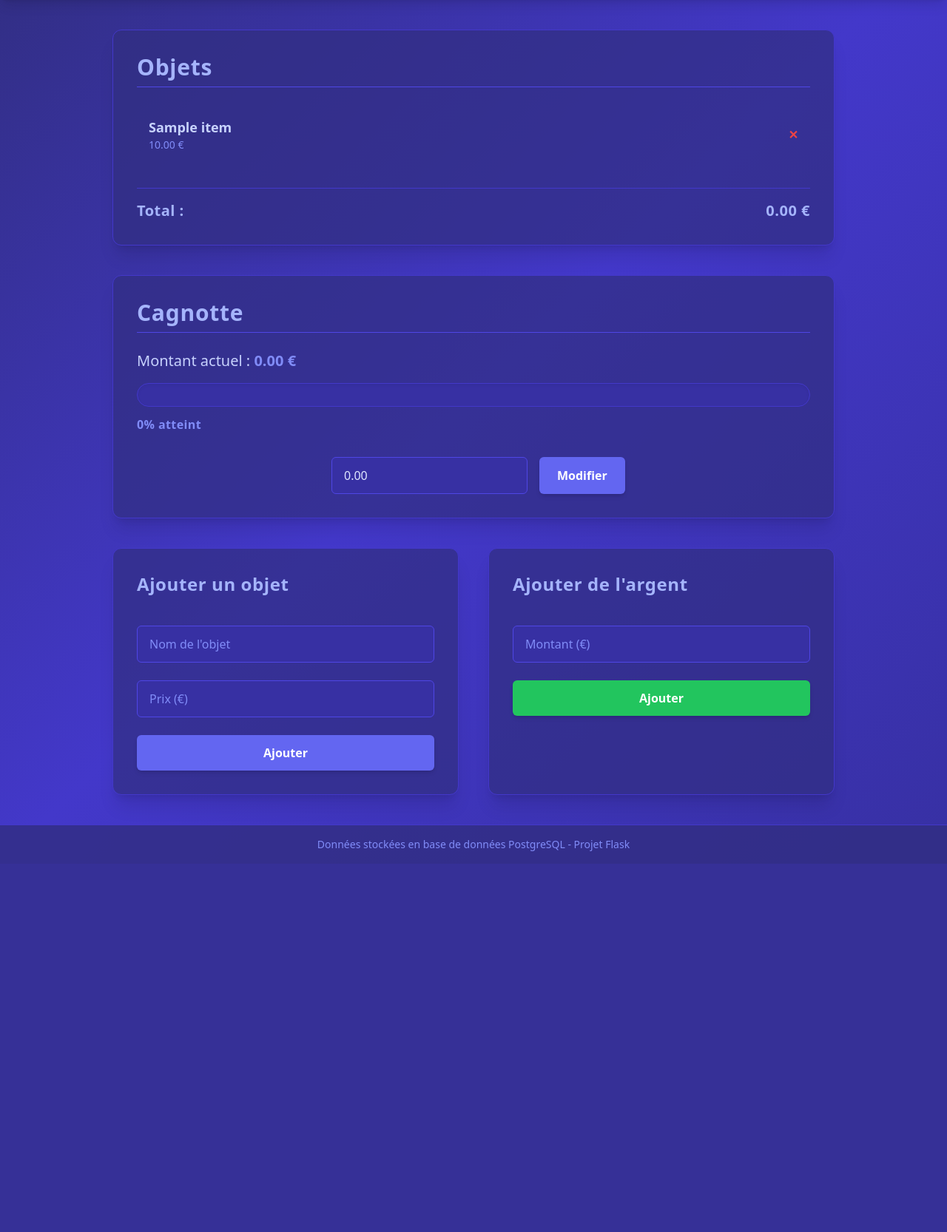
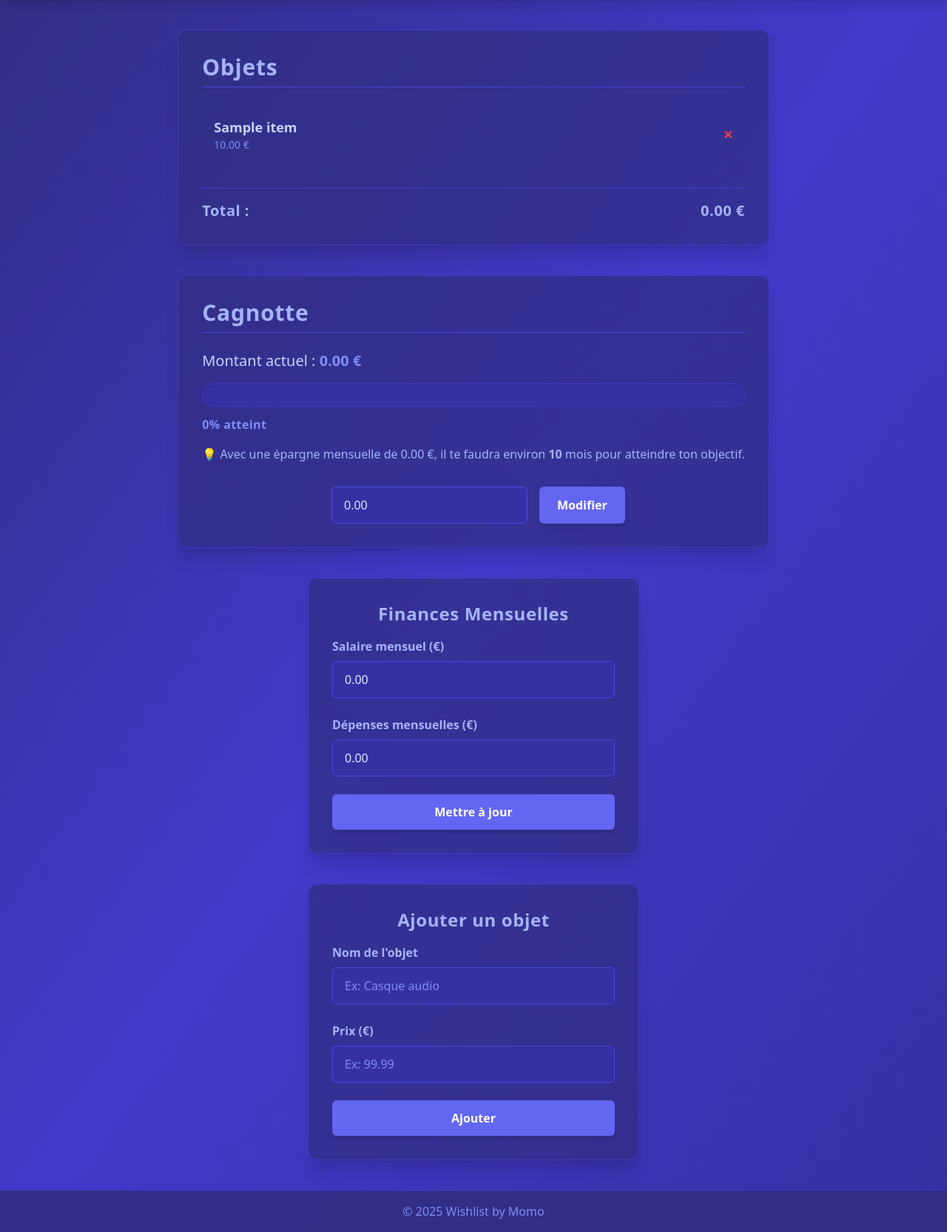
Before and after one commit to momox886/wish_list_projection, a Python web app: template app/templates/index.html in a window 1280 px wide. Shown: the part 89-1755 px from the top of the page at 74% size. Before the commit the page ends 1257 px from the top, so only its background shows below. Run offline with Jinja, Linux system fonts and the light colour scheme; the template is opened without the code that fills it: most values are stand-ins (such as "Sample title", 1, 10 or a date in 2020); some libraries are stand-ins or nearby versions.

Commit message:
Rajout de mesure d'epargne a mettre tout les mois selon le revenu et le cout

```diff
--- a/app/models/__init__.py
+++ b/app/models/__init__.py
@@ -1,2 +1,4 @@
 from .cagnotte import Cagnotte
 from .item import Item
+from .budget import Budget
+from .userdata import UserData
--- /dev/null
+++ b/app/models/budget.py
@@ -0,0 +1,6 @@
+from .. import db
+
+class Budget(db.Model):
+    id = db.Column(db.Integer, primary_key=True)
+    salaire = db.Column(db.Float, nullable=False)
+    depenses = db.Column(db.Float, nullable=False)
--- /dev/null
+++ b/app/models/userdata.py
@@ -0,0 +1,6 @@
+from .. import db
+
+class UserData(db.Model):
+    id = db.Column(db.Integer, primary_key=True)
+    salaire_mensuel = db.Column(db.Float, default=0.0)
+    depenses_mensuelles = db.Column(db.Float, default=0.0)
--- a/app/templates/index.html
+++ b/app/templates/index.html
@@ -91,6 +91,17 @@
         <p class="mt-6 text-green-400 font-extrabold text-2xl animate-pulse select-none">🎉 Objectif atteint ! Bravo !</p>
       {% endif %}
 
+      {% if mois_necessaires is not none %}
+        <p class="mt-4 text-indigo-300">
+          💡 Avec une épargne mensuelle de {{ '%.2f' % montant_epargnable }} €, il te faudra environ
+          <strong>{{ mois_necessaires|round(1) }}</strong> mois pour atteindre ton objectif.
+        </p>
+      {% elif montant_epargnable <= 0 %}
+        <p class="mt-4 text-red-400 font-semibold">
+          ⚠️ Attention : tes dépenses dépassent ou égalent ton salaire, impossible d’épargner pour le moment.
+        </p>
+      {% endif %}
+
       <!-- Modifier le montant -->
       <form method="POST" action="/edit_money" class="mt-8 flex flex-col sm:flex-row gap-4 max-w-sm mx-auto">
         <input
@@ -113,65 +124,85 @@
       </form>
     </section>
 
-    <!-- Formulaires -->
-    <section class="grid gap-10 md:grid-cols-2">
+    <!-- Formulaire Salaire & Dépenses -->
+    <section class="bg-indigo-900/70 rounded-xl shadow-xl p-8 border border-indigo-700 max-w-md mx-auto">
+      <h3 class="text-2xl font-bold text-indigo-300 mb-4 tracking-wide text-center">Finances Mensuelles</h3>
+      <form method="POST" action="/update_finances" class="space-y-6">
+        <div>
+          <label for="salaire_mensuel" class="block mb-2 font-semibold text-indigo-300">Salaire mensuel (€)</label>
+          <input
+            id="salaire_mensuel"
+            type="number"
+            step="0.01"
+            name="salaire_mensuel"
+            value="{{ '%.2f' % salaire_mensuel }}"
+            required
+            class="w-full bg-indigo-800 text-indigo-100 border border-indigo-600 rounded-md px-4 py-3 placeholder-indigo-400 focus:ring-2 focus:ring-indigo-400 transition"
+          />
+        </div>
+        <div>
+          <label for="depenses_mensuelles" class="block mb-2 font-semibold text-indigo-300">Dépenses mensuelles (€)</label>
+          <input
+            id="depenses_mensuelles"
+            type="number"
+            step="0.01"
+            name="depenses_mensuelles"
+            value="{{ '%.2f' % depenses_mensuelles }}"
+            required
+            class="w-full bg-indigo-800 text-indigo-100 border border-indigo-600 rounded-md px-4 py-3 placeholder-indigo-400 focus:ring-2 focus:ring-indigo-400 transition"
+          />
+        </div>
+        <button
+          type="submit"
+          class="w-full bg-indigo-500 hover:bg-indigo-600 text-white font-semibold py-3 rounded-md shadow-md transition-transform hover:scale-105 active:scale-95"
+          aria-label="Mettre à jour les finances mensuelles"
+        >
+          Mettre à jour
+        </button>
+      </form>
+    </section>
 
-      <!-- Ajouter un objet -->
-      <form method="POST" action="/add_item" class="bg-indigo-900/70 rounded-xl shadow-xl p-8 border border-indigo-700 space-y-6 transform hover:scale-[1.02] transition-transform duration-300">
-        <h3 class="text-2xl font-bold text-indigo-300 mb-4 tracking-wide">Ajouter un objet</h3>
+    <!-- Formulaire Ajouter un objet -->
+    <section class="bg-indigo-900/70 rounded-xl shadow-xl p-8 border border-indigo-700 max-w-md mx-auto">
+      <h3 class="text-2xl font-bold text-indigo-300 mb-4 tracking-wide text-center">Ajouter un objet</h3>
+      <form method="POST" action="/add_item" class="space-y-6">
+        <div>
+          <label for="nom_objet" class="block mb-2 font-semibold text-indigo-300">Nom de l'objet</label>
           <input
+            id="nom_objet"
             type="text"
             name="nom"
-          placeholder="Nom de l'objet"
+            placeholder="Ex: Casque audio"
             required
             class="w-full bg-indigo-800 text-indigo-100 border border-indigo-600 rounded-md px-4 py-3 placeholder-indigo-400 focus:ring-2 focus:ring-indigo-400 transition"
-          aria-label="Nom de l'objet"
           />
+        </div>
+        <div>
+          <label for="prix_objet" class="block mb-2 font-semibold text-indigo-300">Prix (€)</label>
           <input
+            id="prix_objet"
             type="number"
             step="0.01"
             name="prix"
-          placeholder="Prix (€)"
+            placeholder="Ex: 99.99"
             required
             class="w-full bg-indigo-800 text-indigo-100 border border-indigo-600 rounded-md px-4 py-3 placeholder-indigo-400 focus:ring-2 focus:ring-indigo-400 transition"
-          aria-label="Prix de l'objet"
           />
+        </div>
         <button
           type="submit"
-          class="w-full bg-indigo-500 hover:bg-indigo-600 text-white font-bold py-3 rounded-md shadow-md transition-transform hover:scale-105 active:scale-95"
-          aria-label="Ajouter un objet"
+          class="w-full bg-indigo-500 hover:bg-indigo-600 text-white font-semibold py-3 rounded-md shadow-md transition-transform hover:scale-105 active:scale-95"
+          aria-label="Ajouter un objet à la wishlist"
         >
           Ajouter
         </button>
       </form>
-
-      <!-- Ajouter de l'argent -->
-      <form method="POST" action="/add_money" class="bg-indigo-900/70 rounded-xl shadow-xl p-8 border border-indigo-700 space-y-6 transform hover:scale-[1.02] transition-transform duration-300">
-        <h3 class="text-2xl font-bold text-indigo-300 mb-4 tracking-wide">Ajouter de l'argent</h3>
-        <input
-          type="number"
-          step="0.01"
-          name="montant"
-          placeholder="Montant (€)"
-          required
-          class="w-full bg-indigo-800 text-indigo-100 border border-indigo-600 rounded-md px-4 py-3 placeholder-indigo-400 focus:ring-2 focus:ring-indigo-400 transition"
-          aria-label="Montant à ajouter"
-        />
-        <button
-          type="submit"
-          class="w-full bg-green-500 hover:bg-green-600 text-white font-bold py-3 rounded-md shadow-md transition-transform hover:scale-105 active:scale-95"
-          aria-label="Ajouter de l'argent"
-        >
-          Ajouter
-        </button>
-      </form>
-
     </section>
 
   </main>
 
-  <footer class="bg-indigo-900/80 text-indigo-400 text-center py-4 text-sm select-none border-t border-indigo-700">
-    Données stockées en base de données PostgreSQL - Projet Flask
+  <footer class="bg-indigo-900/90 border-t border-indigo-700 py-4 text-center text-indigo-400 select-none">
+    &copy; 2025 Wishlist by Momo
   </footer>
 
 </body>
```
Also changed, not shown: app/routes/main.py (+59 -3 lines). Lines whose indentation alone changed are shown as unchanged.
